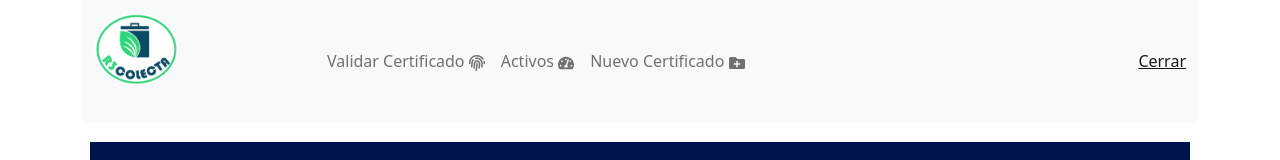
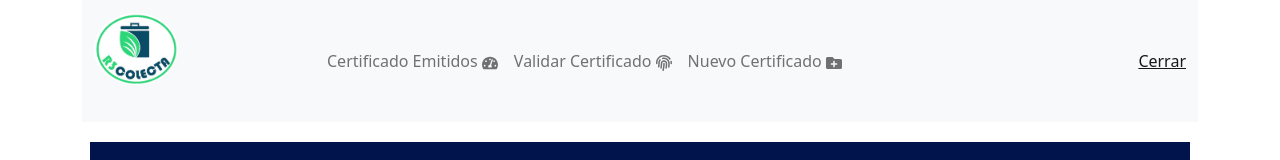
Before and after one commit to rodoqui17/asg, a React (Create React App) app: page /activos in a window 1280 px wide. Shown: the top 160 px of the page. Built offline with nearby package versions, Linux system fonts and the light colour scheme; no server answers.

Commit message:
update15012023

```diff
--- a/src/aplicacion/navegation.js
+++ b/src/aplicacion/navegation.js
@@ -26,8 +26,8 @@ function Navegation() {
                         <Nav className="me-auto">
                             {/* <Nav.Link href="/panel">Operaciones <FaCloudsmith />   </Nav.Link> */}
                             {/* <Nav.Link href="#consultas">Consultas <FaSistrix /> </Nav.Link> */}
+                            <Nav.Link href="/activos">Certificado Emitidos <FaTachometerAlt /></Nav.Link>
                             <Nav.Link href="/validar">Validar Certificado <FaFingerprint /></Nav.Link>
-                            <Nav.Link href="/activos">Activos <FaTachometerAlt /></Nav.Link>
                             <Nav.Link href="/nuevoactivo"> Nuevo Certificado <FaFolderPlus /></Nav.Link>
 
                         </Nav>
```
